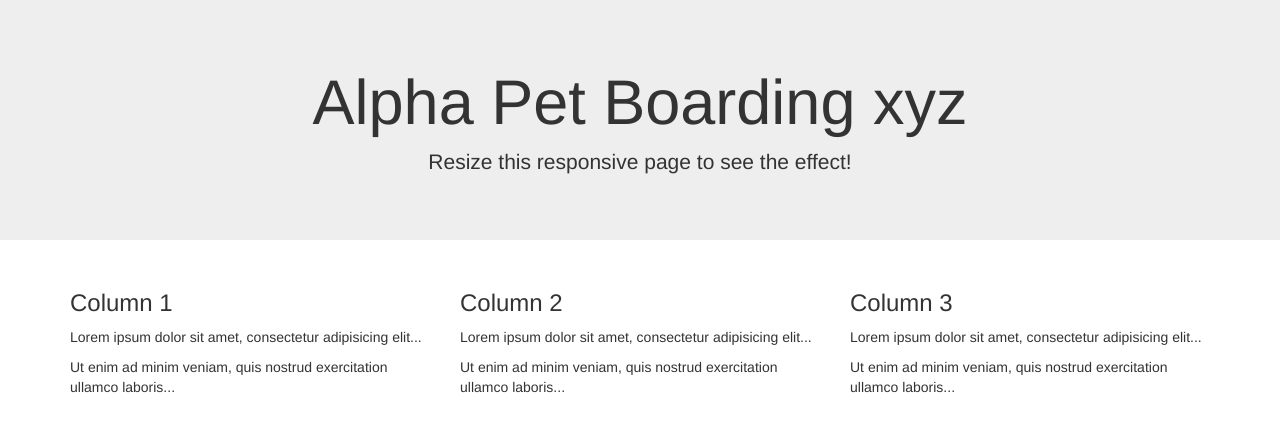
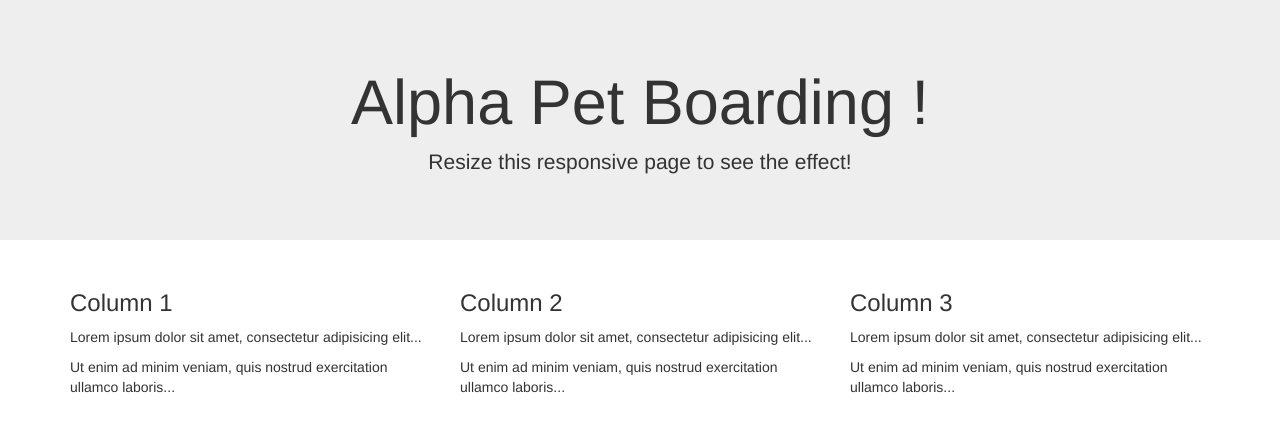
Before and after one commit to alphapetcaredelhi/alphapetboarding, a plain HTML site: page index.html in a window 1280 px wide. Drawn offline with nearby package versions, Linux system fonts and the light colour scheme.

Commit message:
trying commit

```diff
--- a/index.html
+++ b/index.html
@@ -11,7 +11,7 @@
 <body>
 
 <div class="jumbotron text-center">
-  <h1>Alpha Pet Boarding xyz</h1>
+  <h1>Alpha Pet Boarding !</h1>
   <p>Resize this responsive page to see the effect!</p>
 </div>
 
```
